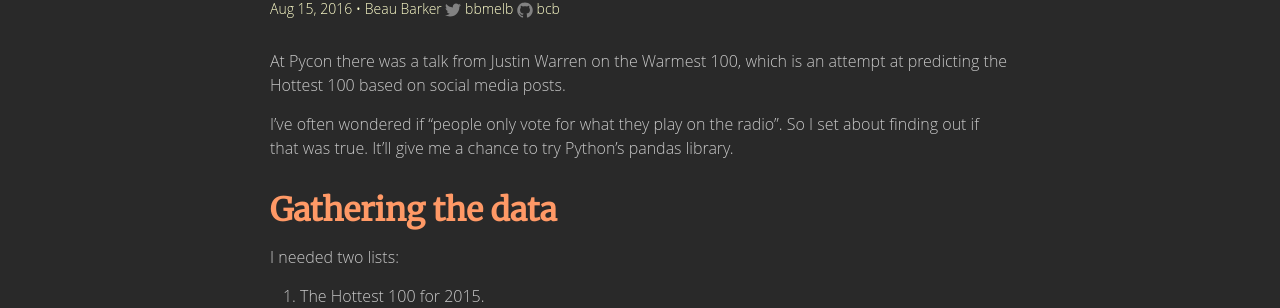
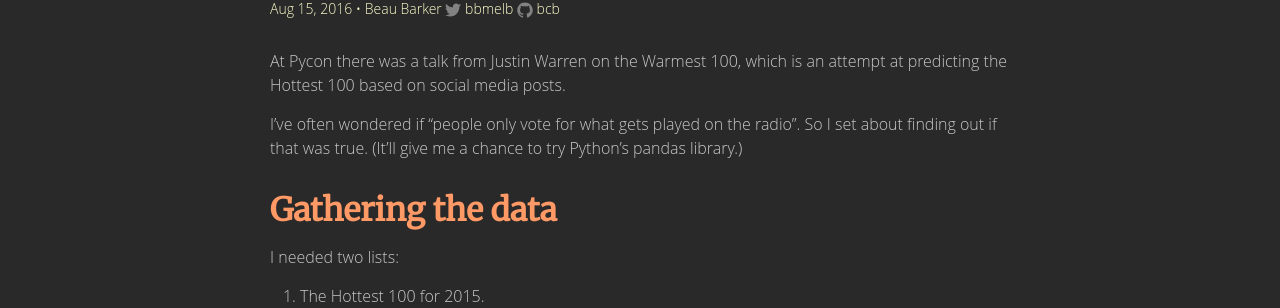
Before and after one commit to explodinglabs/explodinglabs.github.io, a Jekyll site: the page built from _posts/2016-08-15-warmest-100.markdown, in a window 1280 px wide and 900 px high. Shown: the part 150-458 px from the top of the window. Built offline with Jekyll 4.4.1, drawn with Linux system fonts in a browser that asks for light colours; some web fonts are replaced; comment, search, counter and statistics services are not loaded; some of the changed text lies outside the part shown.

Commit message:
Adjust warmest 100

```diff
--- a/_posts/2016-08-15-warmest-100.markdown
+++ b/_posts/2016-08-15-warmest-100.markdown
@@ -8,9 +8,9 @@ comments: true
 At Pycon there was a talk from Justin Warren on the Warmest 100, which is an
 attempt at predicting the Hottest 100 based on social media posts.
 
-I've often wondered if "people only vote for what they play on the radio". So I
-set about finding out if that was true. It'll give me a chance to try Python's
-pandas library.
+I've often wondered if "people only vote for what gets played on the radio". So
+I set about finding out if that was true. (It'll give me a chance to try
+Python's pandas library.)
 
 Gathering the data
 ==================
@@ -159,8 +159,8 @@ Let's look at the bottom 10:
 Here we see Golden Features *No One* and Halsey's *Ghost* were second and third
 most played songs, but rated lowly in the vote.
 
-*"People only vote for what they hear on the radio"* - this is somewhat true.
+*"People only vote for what gets played on the radio"* - this is somewhat true.
 There are no songs in the Hottest 100 that were not played on Triple J. But
 Courtney Barnett's *Depreston* made the list after being played only 23 times.
 *Big Jet Plane* made it after being played only 12 times. So it's not fair to
-say that people only vote for what they hear.
+say that people only vote for what gets played.
```
